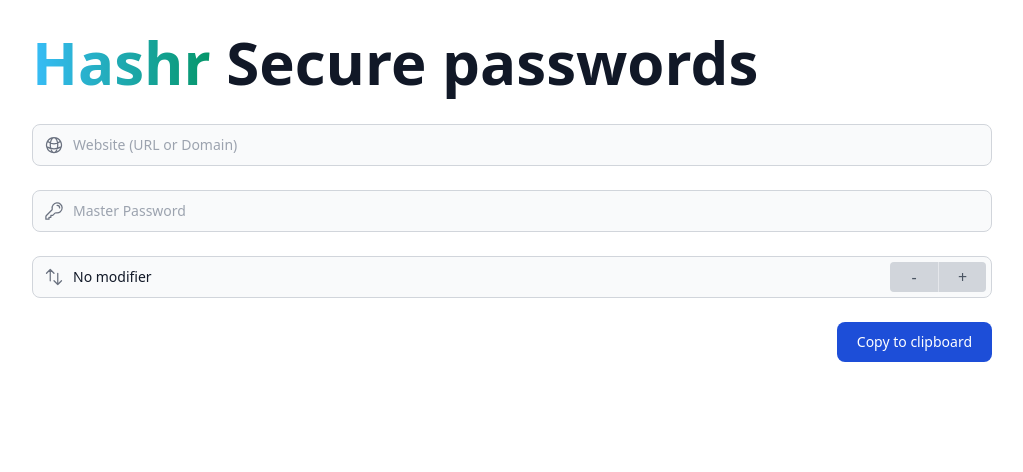
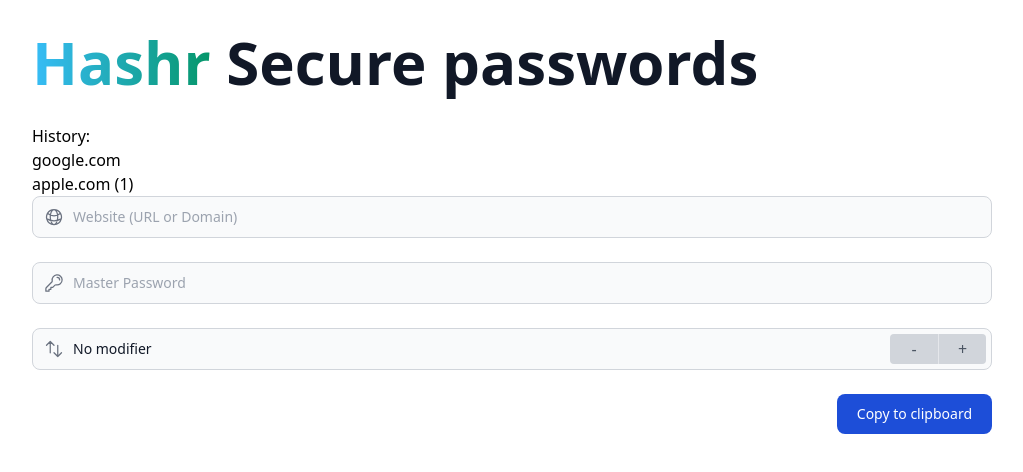
Before and after one commit to d-rr/hashr-web, a React (Create React App) app: page / in a window 1280 px wide. Shown: the top 472 px of the page, without its empty margins (128-1151 px from the left). Built offline with nearby package versions, Linux system fonts and the light colour scheme.

Commit message:
add basic history display

```diff
--- a/src/components/Hashr.js
+++ b/src/components/Hashr.js
@@ -1,4 +1,5 @@
 import { useEffect, useRef, useState } from "react";
+import History from "./History";
 import SPH_HashedPassword from "../vendor/SPH_HashedPassword";
 import SPH_DomainExtractor from "../vendor/SPH_DomainExtractor";
 
@@ -10,6 +11,7 @@
     const [masterPassword, setMasterPassword] = useState(null);
     const [hashedPassword, setHashedPassword] = useState('');
     const [modifier, setModifier] = useState(0);
+    const [historyItems, setHistoryItems] = useState([{'website': "google.com"}, {'website': "apple.com", "modifier": 1}]);
 
     useEffect(updateHashedPassword)
 
@@ -37,8 +39,15 @@
 
     function copyToClipboard(event) {
         navigator.clipboard.writeText(hashedPassword);
+
+        const item = {
+            'website': website,
+            'modifier': modifier,
+        };
+        console.log("add history item: " + item.website)
+        setHistoryItems(historyItems => historyItems.concat(item))
+
         console.log("password copied to clipboard");
-        event.preventDefault();
     }
 
     function decreaseModifier() {
@@ -51,6 +60,7 @@
 
     return (
         <div>
+            <History items={historyItems} />
             <form>
                 <div className="mb-6 relative">
                     <div className="absolute inset-y-0 left-0 flex items-center pl-3 pointer-events-none">
--- /dev/null
+++ b/src/components/History.js
@@ -0,0 +1,15 @@
+function History(props) {
+
+    return (
+        <div>
+            <h3>History:</h3>
+            <ul>
+                {props.items.map((item) => (
+                    <li key={item.website}>{item.website}{item.modifier > 0 && <span> ({item.modifier})</span>}</li>
+                ))}
+            </ul>
+        </div>
+    );
+}
+
+export default History;
```
